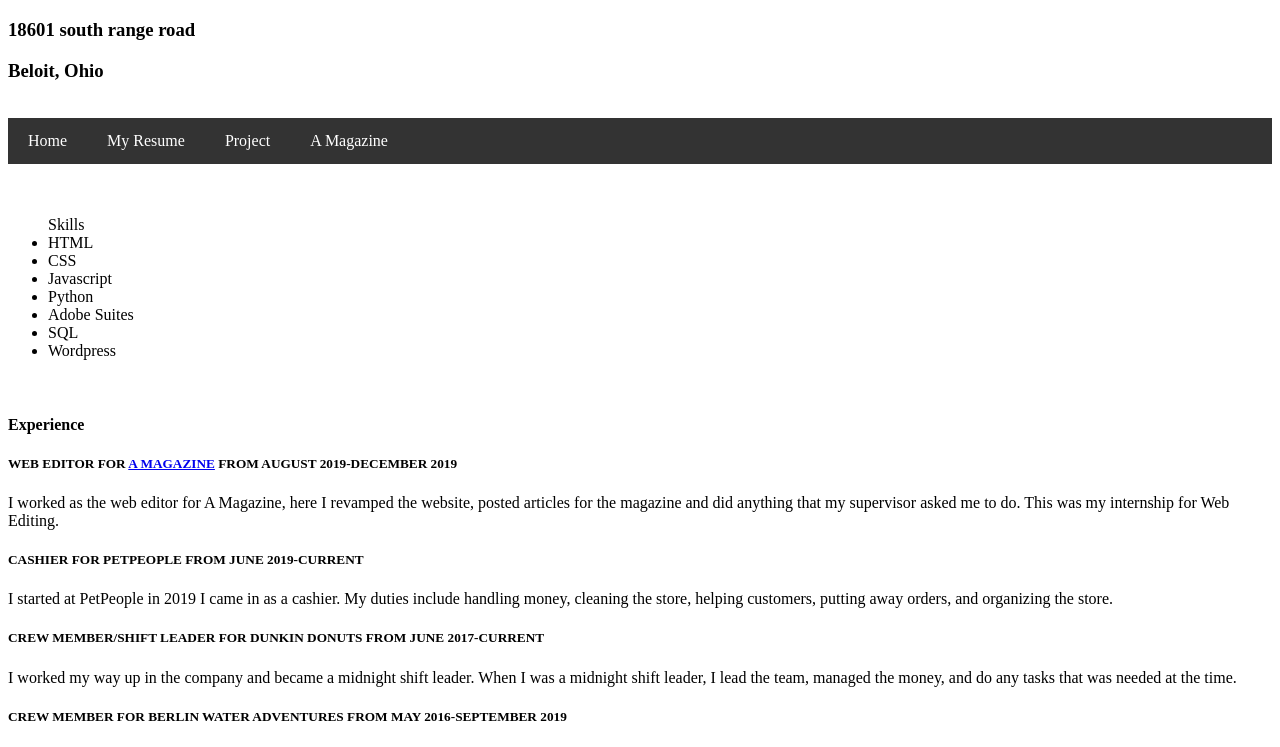
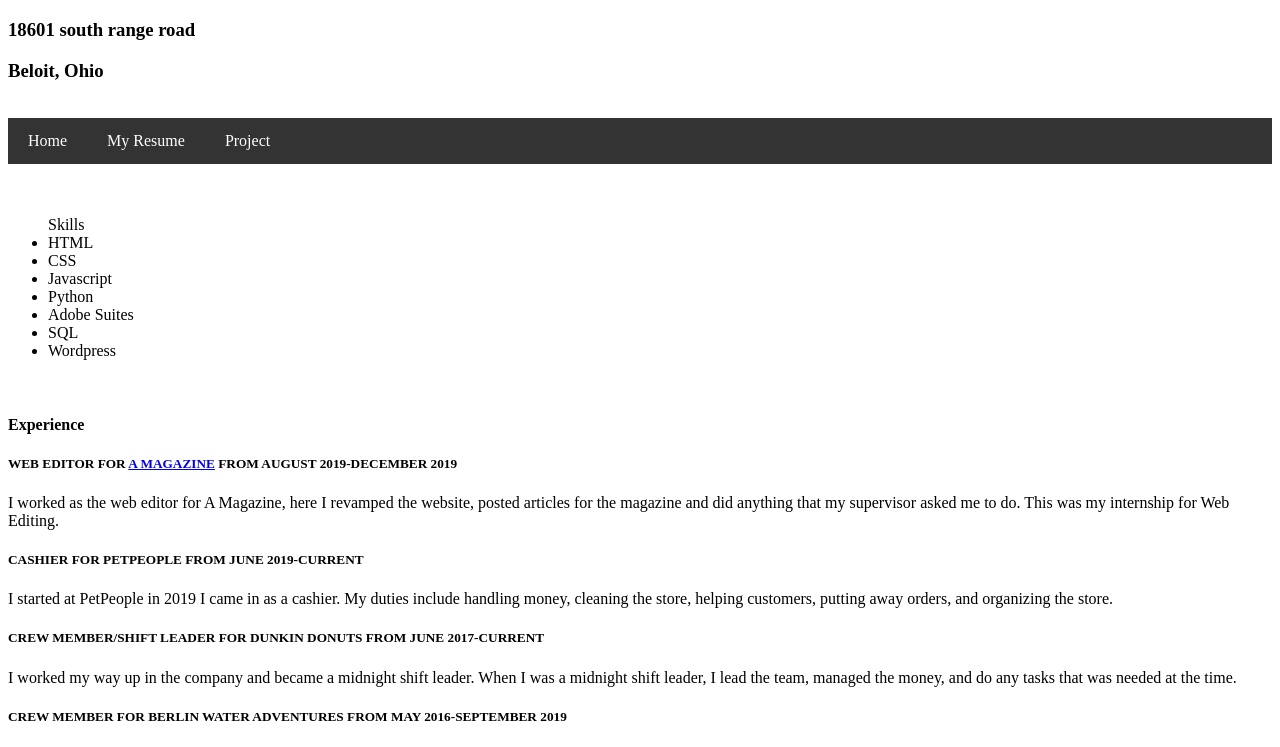
Before and after one commit to cheyenneamabeli/cheyenneamabeli.github.io, a plain HTML site: page resume.html in a window 1280 px wide. Shown: the part 48-795 px from the top of the page. Drawn offline with Linux system fonts and the light colour scheme; a web font is replaced by a local one.

Commit message:
Update resume.html

```diff
--- a/resume.html
+++ b/resume.html
@@ -13,9 +13,7 @@
 		<a href="index.html">Home</a>
   		<a href="resume.html">My Resume</a>
   		<a href="Project 6.html">Project</a>
-  		<a href="A Mag.html">A Magazine</a>
 	</div>
-
 	</section><br /><br />
 	<section>
 		<ul>Skills
```
